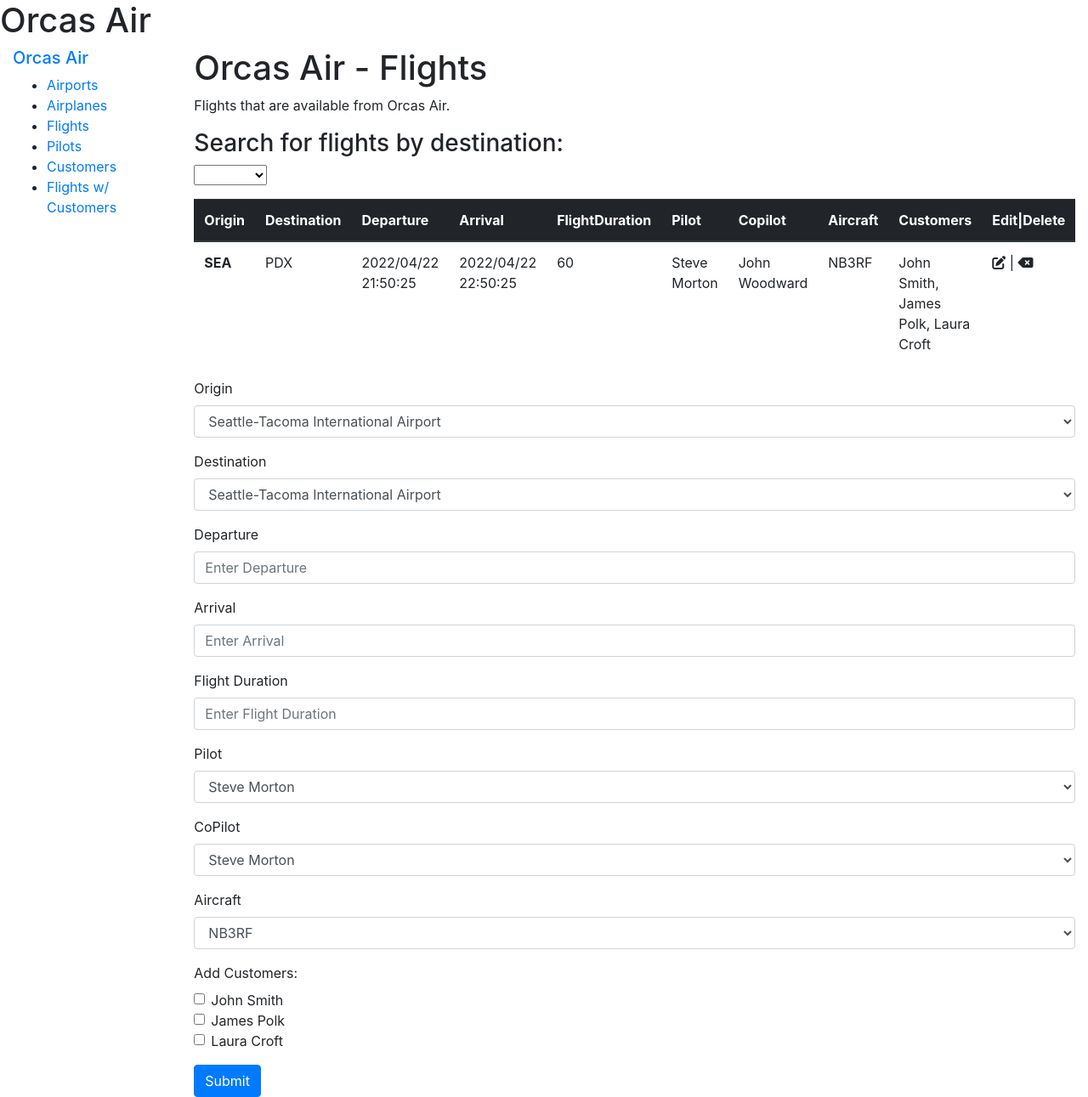
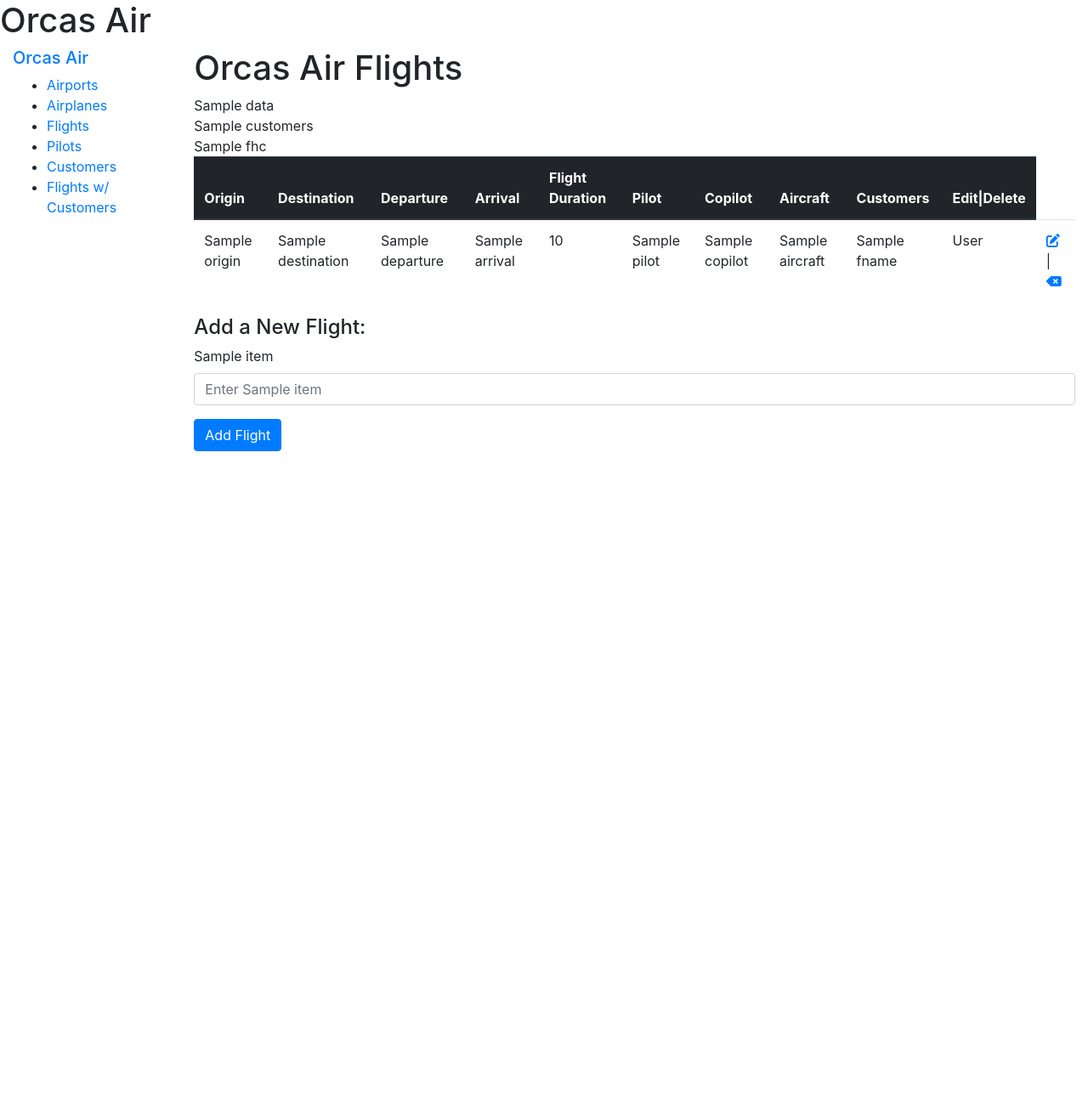
Before and after one commit to jodahoney/cs340_project, a Flask app: template project/templates/flights.html in a window 1280 px wide. Shown: the whole page at 85% size. After the commit the page ends 531 px from the top, so only its background shows below. Run offline with Flask 2, Linux system fonts and the light colour scheme; the template is opened without the code that fills it: most values are stand-ins (such as "Sample title", 1, 10 or a date in 2020); some libraries are stand-ins or nearby versions.

Commit message:
Started flight connection, still need to work on customers display and pilot/copilot

```diff
--- a/project/app.py
+++ b/project/app.py
@@ -44,9 +44,6 @@ def airports():
         # render edit_people page passing our query data and homeworld data to the edit_people template
         return render_template("airports.html", data=data)
 
-
-# route for delete functionality, deleting an airport
-# we want to pass the 'id' value of that person on button click (see HTML) via the route
 @app.route("/delete-airport/<string:id>")
 def delete_airport(id):
     # mySQL query to delete the person with our passed id
@@ -57,9 +54,6 @@ def delete_airport(id):
     # redirect back to airport page
     return redirect("/airports")
 
-
-# route for edit functionality, updating the attributes of a person in bsg_people
-# similar to our delete route, we want to the pass the 'id' value of that person on button click (see HTML) via the route
 @app.route("/edit-airport/<string:id>", methods=["POST", "GET"])
 def edit_airport(id):
     if request.method == "GET":
@@ -168,9 +162,110 @@ def edit_airplane(id):
             return redirect("/airplanes")
 
 # Flights
-@app.route('/flights')
+@app.route("/flights", methods=["POST", "GET"])
 def flights():
-    return render_template('flights.html')
+
+    # insert into the flights entity
+    if request.method == "POST":
+        # fire off if user presses the Add Flight button
+        if request.form.get("Add_Flight"):
+            # grab user form inputs
+            Origin = request.form["Origin"]
+            Destination = request.form["Destination"]
+            Departure = request.form["Departure"]
+            Arrival = request.form["Arrival"]
+            FlightDuration = request.form["FlightDuration"]
+            Pilot = request.form["Pilot"]
+            Copilot = request.form["Copilot"]
+            Aircraft = request.form["Aircraft"]
+            # Customers = request.form["Customers"]
+
+            # assuming no null inputs
+            query = "INSERT INTO Flights \
+                (Origin, Destination, Departure, Arrival, FlightDuration, Pilot, Copilot, Aircraft) \
+                VALUES (%s, %s, %s, %s, %s, %s, %s, %s, %s);"
+            cursor = db.execute_query(
+                db_connection=db_connection,
+                query=query,
+                query_params=(Origin, Destination, Departure, Arrival, FlightDuration, Pilot, Copilot, Aircraft)
+                )
+            results = cursor.fetchall()
+            return redirect("/flights")
+
+    # Grab Flights data so we send it to our template to display
+    if request.method == "GET":
+        # db query to grab all the people in bsg_people
+        # query = "SELECT \
+        #     Origin, Destination, Arrival, FlightDuration, Pilot, Copilot, Aircraft, \
+        #     Customers.FirstName AS FName, Customers.LastName AS LName \
+        #     FROM Flights \
+        #     INNER JOIN Flights_has_Customers \
+        #     ON Flights.FlightID = Flights_has_Customers.FlightID;"
+        query = "SELECT \
+            FlightID, Origin, Destination, Departure, Arrival, FlightDuration, Pilot, Copilot, Aircraft, \
+            Customers.FirstName AS fname, Customers.LastName AS lname   \
+            FROM Flights \
+            INNER JOIN Flights_has_Customers \
+            ON Flights.FlightID = Flights_has_Customers.Flights_FlightID \
+            LEFT JOIN Customers \
+            ON Flights_has_Customers.Customers_CustomerID = Customers.CustomerID;"
+
+        cursor = db.execute_query(db_connection=db_connection, query=query)
+        data = cursor.fetchall()
+
+        # query to grab info from Customers
+        query2 = "SELECT FirstName, LastName FROM Customers"
+        cursor = db.execute_query(db_connection=db_connection, query=query2)
+        customers_data = cursor.fetchall()
+
+        # query to grab info from Flights_has_Customers intersection table
+        query3 = "SELECT * FROM Flights_has_Customers"
+        cursor = db.execute_query(db_connection=db_connection, query=query3)
+        fhc_data = cursor.fetchall()
+
+        # render edit_people page passing our query data and homeworld data to the edit_people template
+        return render_template("flights.html", data=data, customers=customers_data, fhc=fhc_data)
+
+
+# route for delete functionality, deleting an airport
+# we want to pass the 'id' value of that person on button click (see HTML) via the route
+@app.route("/delete-flight/<int:id>")
+def delete_flight(id):
+    # mySQL query to delete the person with our passed id
+    query = "DELETE FROM Flights WHERE FlightID = '%s';" % (id)
+    cursor = db.execute_query(db_connection=db_connection, query=query)
+    data = cursor.fetchall()
+
+    # redirect back to airport page
+    return redirect("/flights")
+
+
+# route for edit functionality, updating the attributes of a person in bsg_people
+# similar to our delete route, we want to the pass the 'id' value of that person on button click (see HTML) via the route
+@app.route("/edit-flight/<int:id>", methods=["POST", "GET"])
+def edit_flight(id):
+    if request.method == "GET":
+        # mySQL query to grab the info of the person with our passed id
+        query = "SELECT * FROM Flights WHERE FlightID = '%s';" % (id)
+        cursor = db.execute_query(db_connection=db_connection, query=query)
+        data = cursor.fetchall()
+
+        return render_template("edit_flight.html", data=data)
+
+    # meat and potatoes of our update functionality
+    if request.method == "POST":
+        if request.form.get("Edit_Flight"):
+            # grab user form inputs
+            name = request.form[""]
+            city = request.form[""]
+            state = request.form[""]
+
+            query = "UPDATE Flights SET Airports.Name = %s, Airports.City = %s, Airports.State = %s WHERE Airports.AirportID = %s;"
+            cursor = db.execute_query(db_connection=db_connection, query=query, query_params=(name, city, state, id))
+            data = cursor.fetchall()
+            print(data)
+            # redirect back to people page after we execute the update query
+            return redirect("/flights")
 
 # Pilots
 @app.route("/pilots", methods=["POST", "GET"])
--- a/project/templates/flights.html
+++ b/project/templates/flights.html
@@ -1,136 +1,73 @@
 {% extends 'base.html' %}
 
 {% block header %}
-  <h1>{% block title %}Orcas Air - Flights{% endblock %}</h1>
+  <h1>{% block title %}Orcas Air Flights{% endblock %}</h1>
 {% endblock %}
 
 {% block content %}
 
-  <p>
-    Flights that are available from Orcas Air.
-  </p>
-
-  <h3>Search for flights by destination:</h3>
-
-  <table class="table">
-    <select class="form-select">
-      <option selected></option>
-      <option value="PDX">Portland</option>
-      <option value="SEA">Seattle</option>
-    </select>
-  </table>
-
-
-  <table class="table">
+{{ data }}
+<br>
+{{ customers }}
+<br>
+{{ fhc }}
+<br>
+<table class="table"e>
     <thead class="thead-dark">
     <tr>
         <th scope="col">Origin</th>
         <th scope="col">Destination</th>
         <th scope="col">Departure</th>
         <th scope="col">Arrival</th>
-        <th scope="col">FlightDuration</th>
+        <th scope="col">Flight Duration</th>
         <th scope="col">Pilot</th>
         <th scope="col">Copilot</th>
         <th scope="col">Aircraft</th>
         <th scope="col">Customers</th>
         <th scope="col">Edit|Delete</th>
     </tr>
-    </thead>
     <tbody>
+
+    {% for item in data %}
     <tr>
-        <th scope="row">SEA</th>
-        <td>PDX</td>
-        <td>2022/04/22 21:50:25</td>
-        <td>2022/04/22 22:50:25</td>
-        <td>60</td>
-        <td>Steve Morton</td>
-        <td>John Woodward</td>
-        <td>NB3RF</td>
+        <!-- Then iterate through every key in the current person dictionary -->
+        <td>{{ item.Origin }}</td>
+        <td>{{ item.Destination }}</td>
+        <td>{{ item.Departure }}</td>
+        <td>{{ item.Arrival }}</td>
+        <td>{{ item.FlightDuration }}</td>
+        <td>{{ item.Pilot }}</td>
+        <td>{{ item.Copilot }}</td>
+        <td>{{ item.Aircraft }}</td>
+        <td>{{ item.fname }}</td>
+        <td>{{ item.lname }}</td>
         <td>
-          John Smith,
-          James Polk,
-          Laura Croft
-        </td>
-        <td>
+            <a href="{{ url_for('edit_flight', id=item.FlightID) }}">
                 <i class="fa-solid fa-pen-to-square"></i>
+            </a>
             |
+            <a href="{{ url_for('delete_flight', id=item.FlightID) }}">
                 <i class="fa-solid fa-delete-left"></i>
+            </a>
+
         </td>
     </tr>
-    </tbody>
+    {% endfor %}
     </table>
 
-  <form>
+    <h4>Add a New Flight:</h4>
+
+    <form id="insertFlight" action="{{ url_for('flights') }}" method="post">
+        {% for value in data[0] %}
+          {% if value != "FlightID" %}
             <div class="form-group">
-      <label for="originInput">Origin</label>
-      <select class="form-control" id="originInput">
-        <option>Seattle-Tacoma International Airport</option>
-        <option>Portland International Airport</option>
-      </select>
+                <label for={{value}}>{{value}}</label>
+                <input type="text" class="form-control" id="{{value}}" name="{{value}}" placeholder="Enter {{value}}">
             </div>
-    <div class="form-group">
-      <label for="destinationInput">Destination</label>
-      <select class="form-control" id="destinationInput">
-        <option>Seattle-Tacoma International Airport</option>
-        <option>Portland International Airport</option>
-      </select>
-    </div>
-    <div class="form-group">
-      <label for="departureInput">Departure</label>
-      <input type="datetime" class="form-control" id="departureInput" placeholder="Enter Departure">
-    </div>
-    <div class="form-group">
-      <label for="arrivalInput">Arrival</label>
-      <input type="datetime" class="form-control" id="arrivalInput" placeholder="Enter Arrival">
-    </div>
-    <div class="form-group">
-      <label for="flightDurationInput">Flight Duration</label>
-      <input type="number" class="form-control" id="flightDurationInput" placeholder="Enter Flight Duration">
-    </div>
-    <div class="form-group">
-      <label for="pilotInput">Pilot</label>
-      <select class="form-control" id="pilotInput">
-        <option>Steve Morton</option>
-        <option>John Woodward</option>
-      </select>
-    </div>
-    <div class="form-group">
-      <label for="copilotInput">CoPilot</label>
-      <select class="form-control" id="copilotInput">
-        <option>Steve Morton</option>
-        <option>John Woodward</option>
-      </select>
-    </div>
-    <div class="form-group">
-      <label for="aircraftInput">Aircraft</label>
-      <select class="form-control" id="aircraftInput">
-        <option>NB3RF</option>
-      </select>
-    </div>
+          {% endif %}
 
-    <div class="form-group">
-      <label for="customerAdd">Add Customers:</label>
-      <div class="form-check">
-        <input class="form-check-input" type="checkbox" value="1" id="flexCheckDefault">
-        <label class="form-check-label" for="flexCheckDefault">
-          John Smith
-        </label>
-      </div>
-      <div class="form-check">
-        <input class="form-check-input" type="checkbox" value="2" id="flexCheckDefault">
-        <label class="form-check-label" for="flexCheckDefault">
-          James Polk
-        </label>
-      </div>
-      <div class="form-check">
-        <input class="form-check-input" type="checkbox" value="3" id="flexCheckDefault">
-        <label class="form-check-label" for="flexCheckDefault">
-          Laura Croft
-        </label>
-      </div>
+        {% endfor %}
 
-    </div>
-    <button type="submit" class="btn btn-primary">Submit</button>
+        <input type="submit" name="Add_Flight" value="Add Flight" class="btn btn-primary">
       </form>
-
 {% endblock %}
```
Also changed, not shown: project/templates/edit_flight.html (added, +21 -0 lines). Lines whose indentation alone changed are shown as unchanged.
